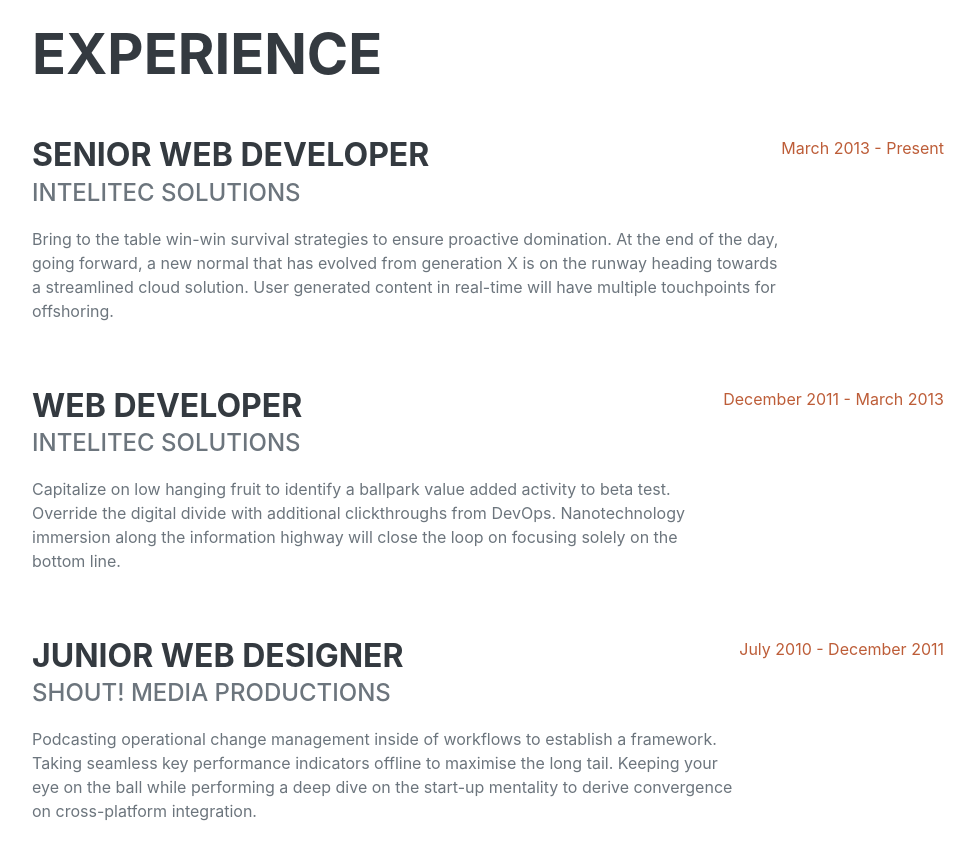
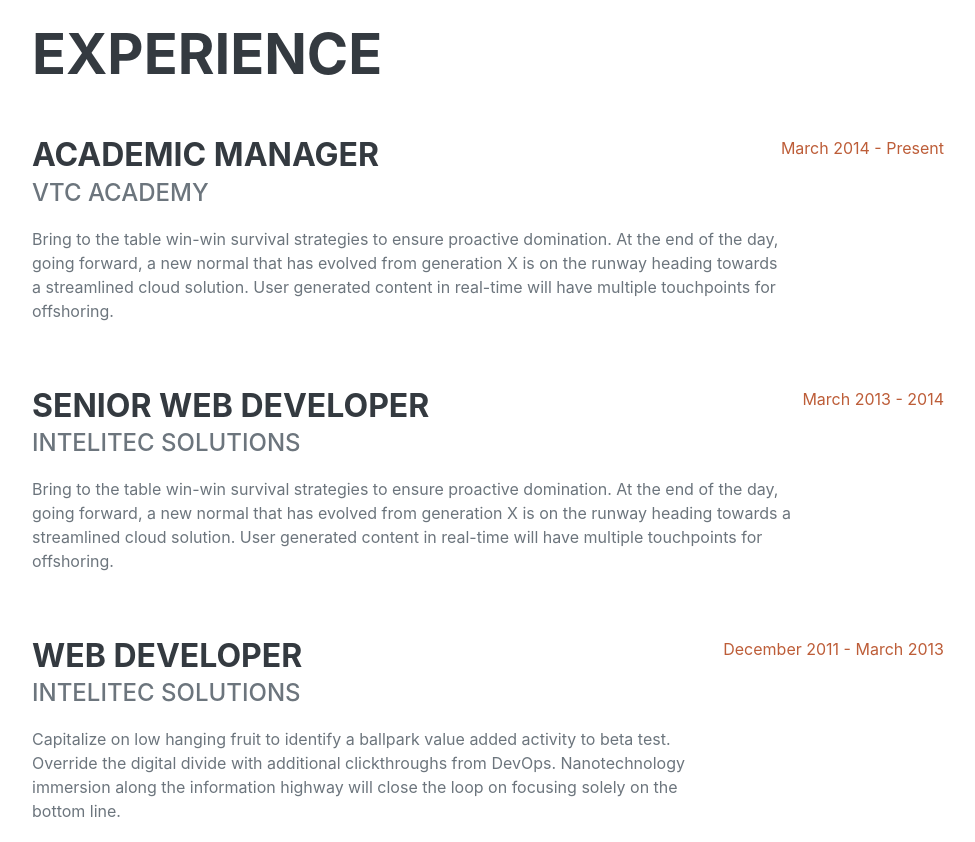
Before and after one commit to sinhdev/web-demo, a plain HTML site: page cv/index.html in a window 1280 px wide. Shown: the part 860-1702 px from the top of the page, without its empty margins (288-1263 px from the left). Drawn offline with nearby package versions, Linux system fonts and the light colour scheme; a web font is replaced by a local one.

Commit message:
update cv

```diff
--- a/cv/index.html
+++ b/cv/index.html
@@ -5,7 +5,7 @@
         <meta name="viewport" content="width=device-width, initial-scale=1, shrink-to-fit=no" />
         <meta name="description" content="" />
         <meta name="author" content="" />
-        <title>Resume - Start Bootstrap Theme</title>
+        <title>Resume - Sinh Nguyen</title>
         <link rel="icon" type="image/x-icon" href="assets/img/favicon.ico" />
         <!-- Font Awesome icons (free version)-->
         <script src="https://use.fontawesome.com/releases/v5.13.0/js/all.js" crossorigin="anonymous"></script>
@@ -63,11 +63,19 @@
                     <h2 class="mb-5">Experience</h2>
                     <div class="d-flex flex-column flex-md-row justify-content-between mb-5">
                         <div class="flex-grow-1">
+                            <h3 class="mb-0">Academic Manager</h3>
+                            <div class="subheading mb-3">VTC Academy</div>
+                            <p>Bring to the table win-win survival strategies to ensure proactive domination. At the end of the day, going forward, a new normal that has evolved from generation X is on the runway heading towards a streamlined cloud solution. User generated content in real-time will have multiple touchpoints for offshoring.</p>
+                        </div>
+                        <div class="flex-shrink-0"><span class="text-primary">March 2014 - Present</span></div>
+                    </div>
+                    <div class="d-flex flex-column flex-md-row justify-content-between mb-5">
+                        <div class="flex-grow-1">
                             <h3 class="mb-0">Senior Web Developer</h3>
                             <div class="subheading mb-3">Intelitec Solutions</div>
                             <p>Bring to the table win-win survival strategies to ensure proactive domination. At the end of the day, going forward, a new normal that has evolved from generation X is on the runway heading towards a streamlined cloud solution. User generated content in real-time will have multiple touchpoints for offshoring.</p>
                         </div>
-                        <div class="flex-shrink-0"><span class="text-primary">March 2013 - Present</span></div>
+                        <div class="flex-shrink-0"><span class="text-primary">March 2013 - 2014</span></div>
                     </div>
                     <div class="d-flex flex-column flex-md-row justify-content-between mb-5">
                         <div class="flex-grow-1">
@@ -165,7 +173,7 @@
             <section class="resume-section" id="interests">
                 <div class="resume-section-content">
                     <h2 class="mb-5">Interests</h2>
-                    <p>Apart from being a web developer, I enjoy most of my time being outdoors. In the winter, I am an avid skier and novice ice climber. During the warmer months here in Colorado, I enjoy mountain biking, free climbing, and kayaking.</p>
+                    <p>Apart from being a web developer, I enjoy most of my time being outdoors. I enjoy free climbing, and kayaking.</p>
                     <p class="mb-0">When forced indoors, I follow a number of sci-fi and fantasy genre movies and television shows, I am an aspiring chef, and I spend a large amount of my free time exploring the latest technology advancements in the front-end web development world.</p>
                 </div>
             </section>
```
